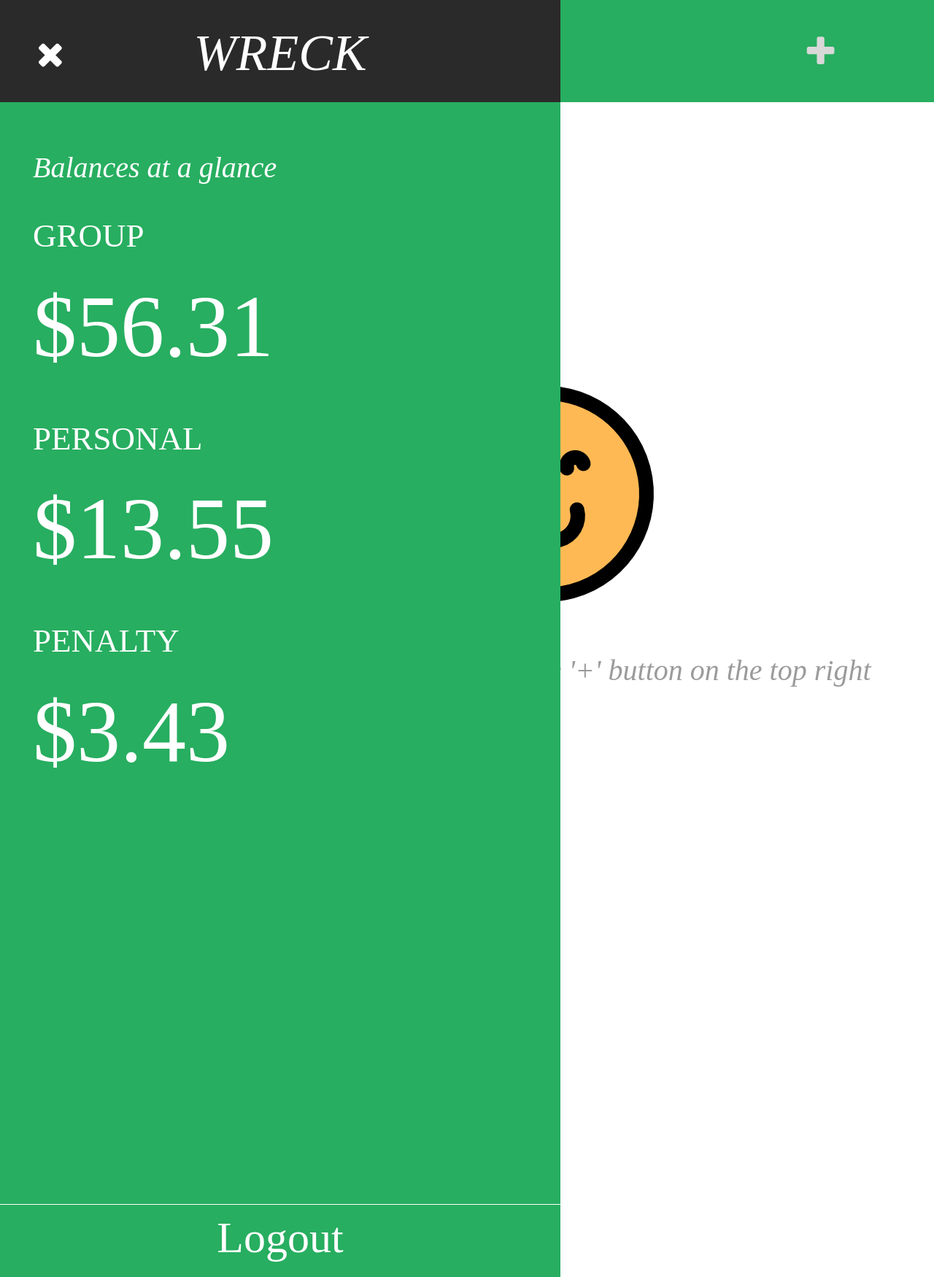
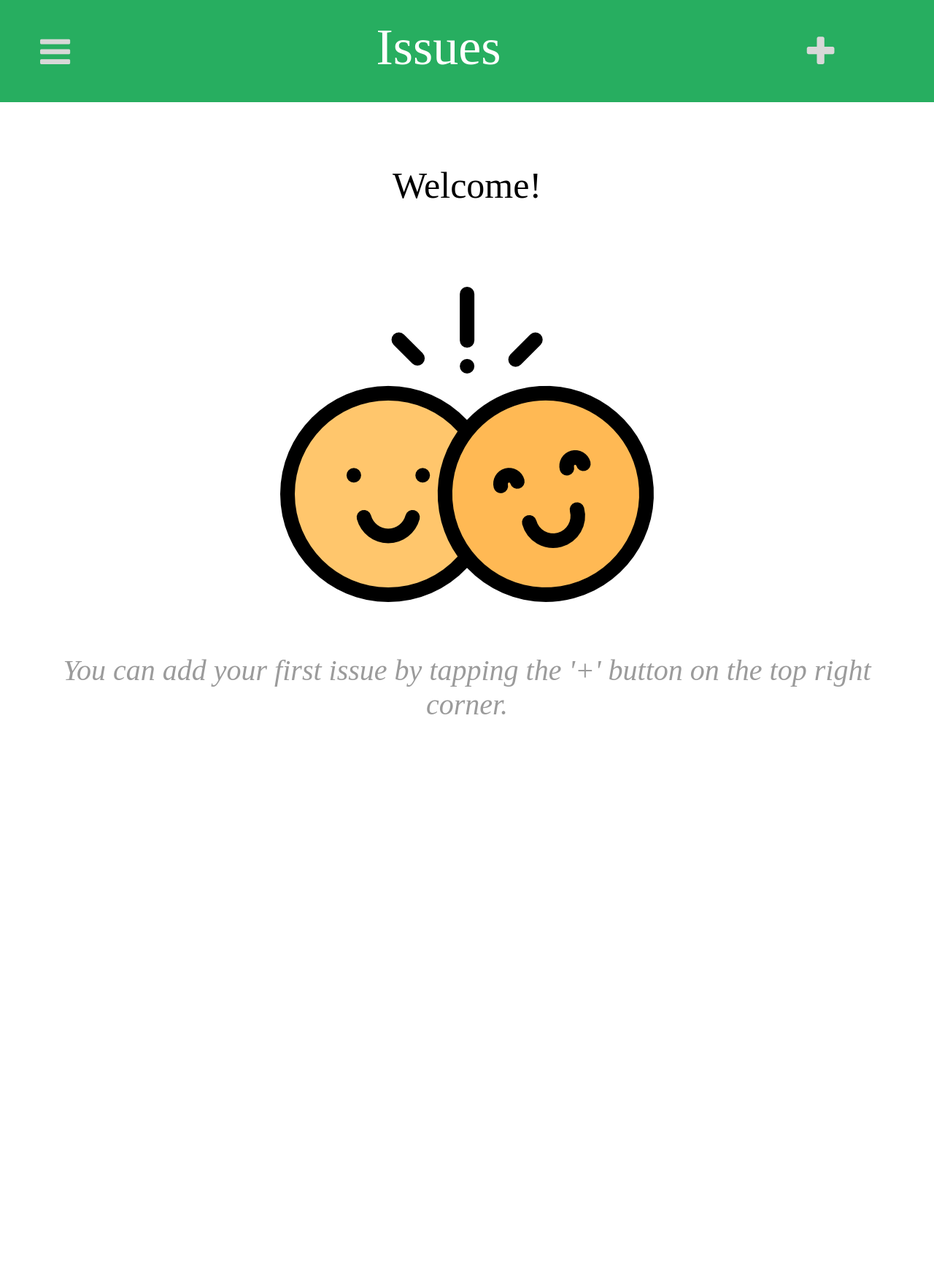
Before and after one commit to katrinaduong/wreck, a PHP site: page /html/issues.html in a window 1280 px wide. Shown: the whole page at 73% size. Run offline with PHP 8.4, Linux system fonts and the light colour scheme.

Commit message:
show/hide balance

```diff
--- a/css/issues.css
+++ b/css/issues.css
@@ -320,6 +320,7 @@ body {
 
 
 #sidebar {
+  visibility: hidden;
   height: 100%;
   width: 60%;
   background-color: var(--jade-green);
--- a/html/issues.html
+++ b/html/issues.html
@@ -45,7 +45,7 @@
         </div>
       </div>
 
-      <div id="sidebar">
+      <div id="sidebar" class="sidebar">
         <div id="sidebar-header">
           <i class="fa fa-times w3-xxxlarge close-sidebar"></i>
           <i id="wreck">WRECK</i>
--- a/js/issues.js
+++ b/js/issues.js
@@ -12,9 +12,11 @@ $('#add-issue').click(function() {
 });
 
 $('#menu').click(function() {
+  $('#sidebar').css("visibility", "visible");
 });
 
-$('#close-menu').click(function() {
+$('.close-sidebar').click(function() {
+  $('#sidebar').css("visibility", "hidden");
 });
 
 $('#nevermind, .close-button').click(function() {
```
